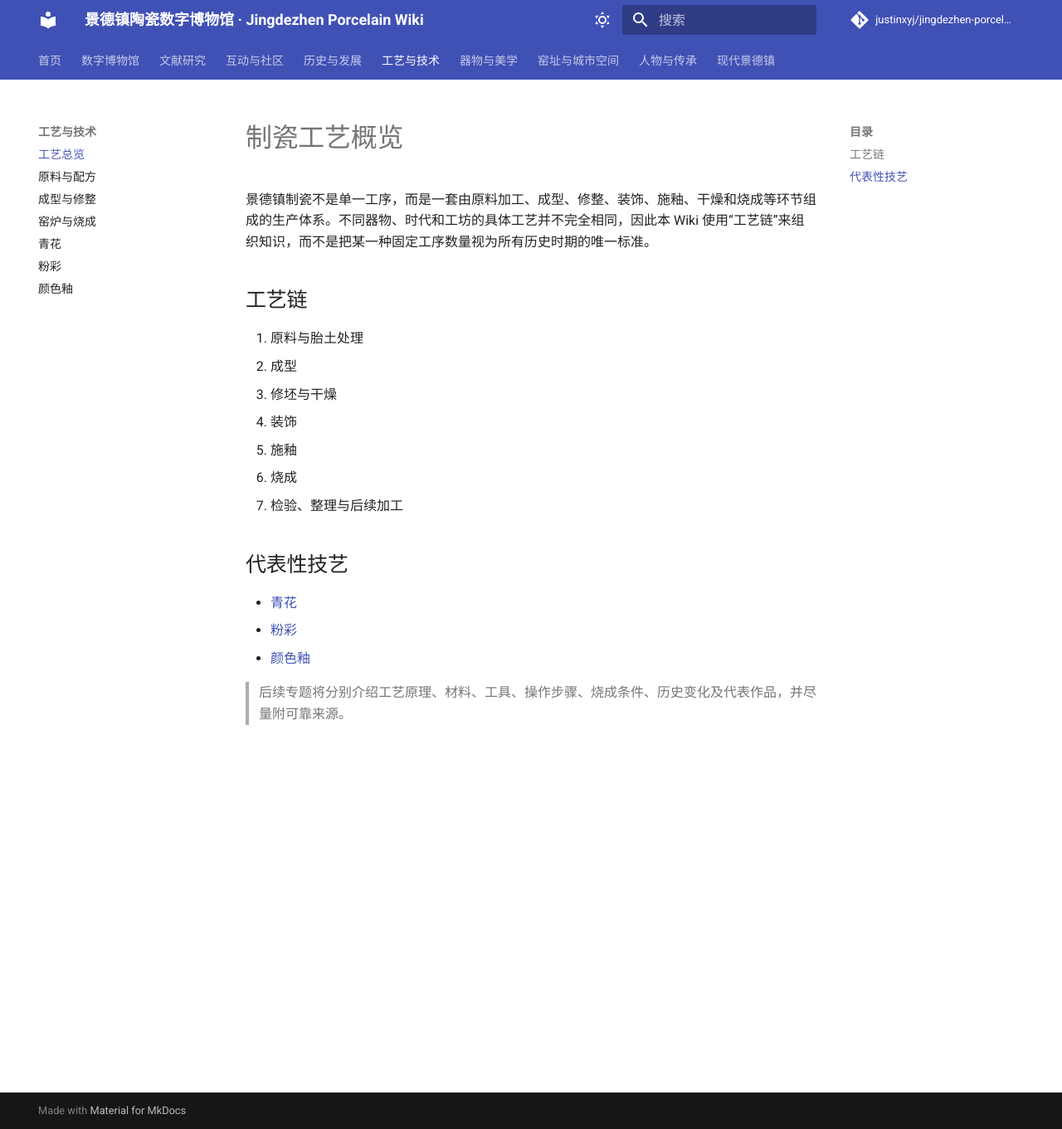
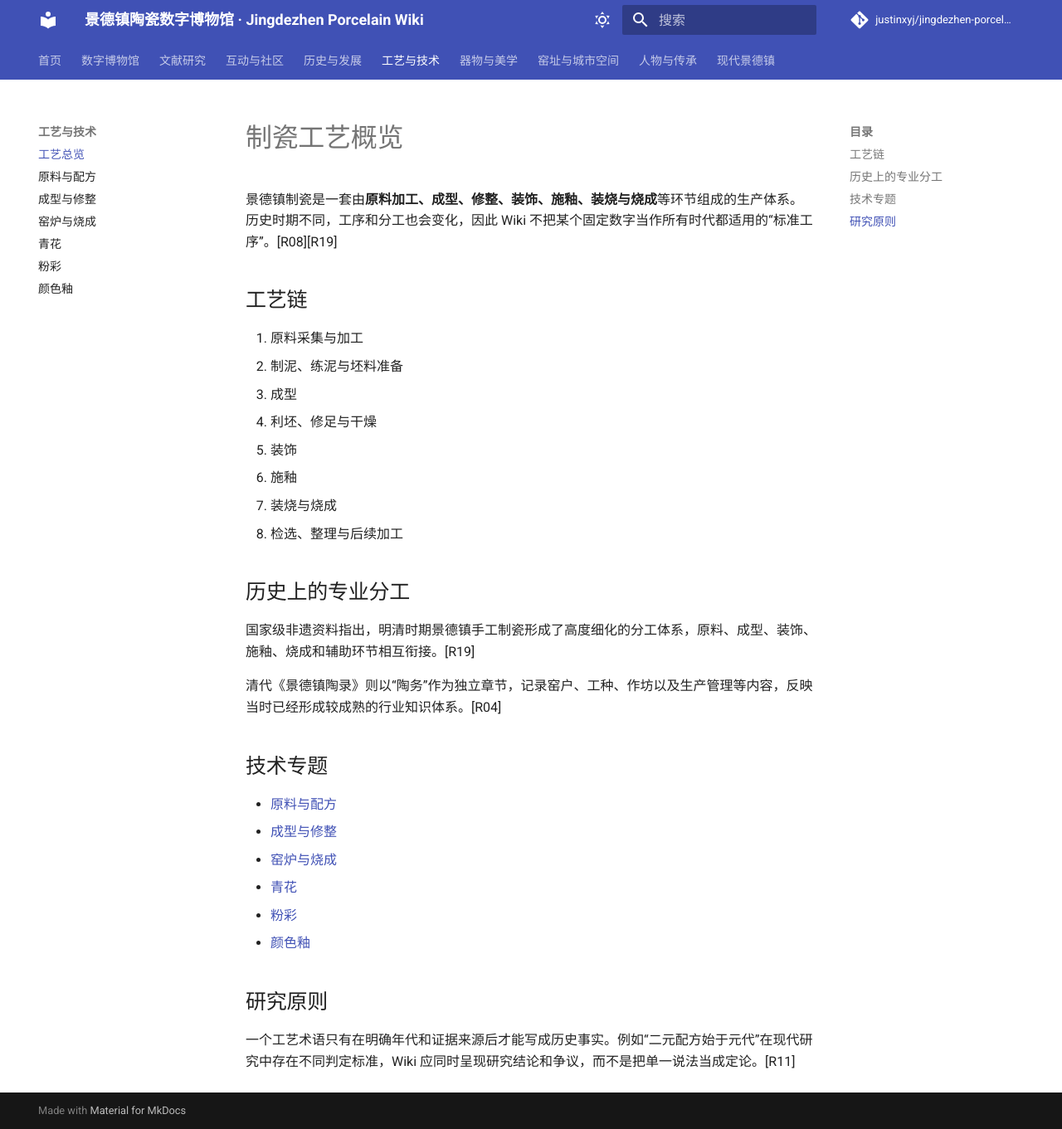
Before and after one commit to justinxyj/jingdezhen-porcelain-wiki, an MkDocs documentation site: the page built from docs/craft/README.md, in a window 1280 px wide and 1361 px high. Shown: the whole window at 83% size. Built offline with MkDocs 1.6.1 and Material for MkDocs 9.7.7, drawn with Linux system fonts in a browser that asks for light colours; a script that is not in the unit is left out; comment, search, counter and statistics services are not loaded.

Commit message:
docs: expand craft overview from literature

```diff
--- a/docs/craft/README.md
+++ b/docs/craft/README.md
@@ -1,21 +1,33 @@
 # 制瓷工艺概览
 
-景德镇制瓷不是单一工序，而是一套由原料加工、成型、修整、装饰、施釉、干燥和烧成等环节组成的生产体系。不同器物、时代和工坊的具体工艺并不完全相同，因此本 Wiki 使用“工艺链”来组织知识，而不是把某一种固定工序数量视为所有历史时期的唯一标准。
+景德镇制瓷是一套由**原料加工、成型、修整、装饰、施釉、装烧与烧成**等环节组成的生产体系。历史时期不同，工序和分工也会变化，因此 Wiki 不把某个固定数字当作所有时代都适用的“标准工序”。[R08][R19]
 
 ## 工艺链
 
-1. 原料与胎土处理
-2. 成型
-3. 修坯与干燥
-4. 装饰
-5. 施釉
-6. 烧成
-7. 检验、整理与后续加工
+1. 原料采集与加工
+2. 制泥、练泥与坯料准备
+3. 成型
+4. 利坯、修足与干燥
+5. 装饰
+6. 施釉
+7. 装烧与烧成
+8. 检选、整理与后续加工
 
-## 代表性技艺
+## 历史上的专业分工
 
+国家级非遗资料指出，明清时期景德镇手工制瓷形成了高度细化的分工体系，原料、成型、装饰、施釉、烧成和辅助环节相互衔接。[R19]
+
+清代《景德镇陶录》则以“陶务”作为独立章节，记录窑户、工种、作坊以及生产管理等内容，反映当时已经形成较成熟的行业知识体系。[R04]
+
+## 技术专题
+
+- [原料与配方](raw-materials.md)
+- [成型与修整](forming-and-finishing.md)
+- [窑炉与烧成](kiln-firing.md)
 - [青花](qinghua.md)
 - [粉彩](fencai.md)
 - [颜色釉](colored-glaze.md)
 
-> 后续专题将分别介绍工艺原理、材料、工具、操作步骤、烧成条件、历史变化及代表作品，并尽量附可靠来源。
+## 研究原则
+
+一个工艺术语只有在明确年代和证据来源后才能写成历史事实。例如“二元配方始于元代”在现代研究中存在不同判定标准，Wiki 应同时呈现研究结论和争议，而不是把单一说法当成定论。[R11]
```
